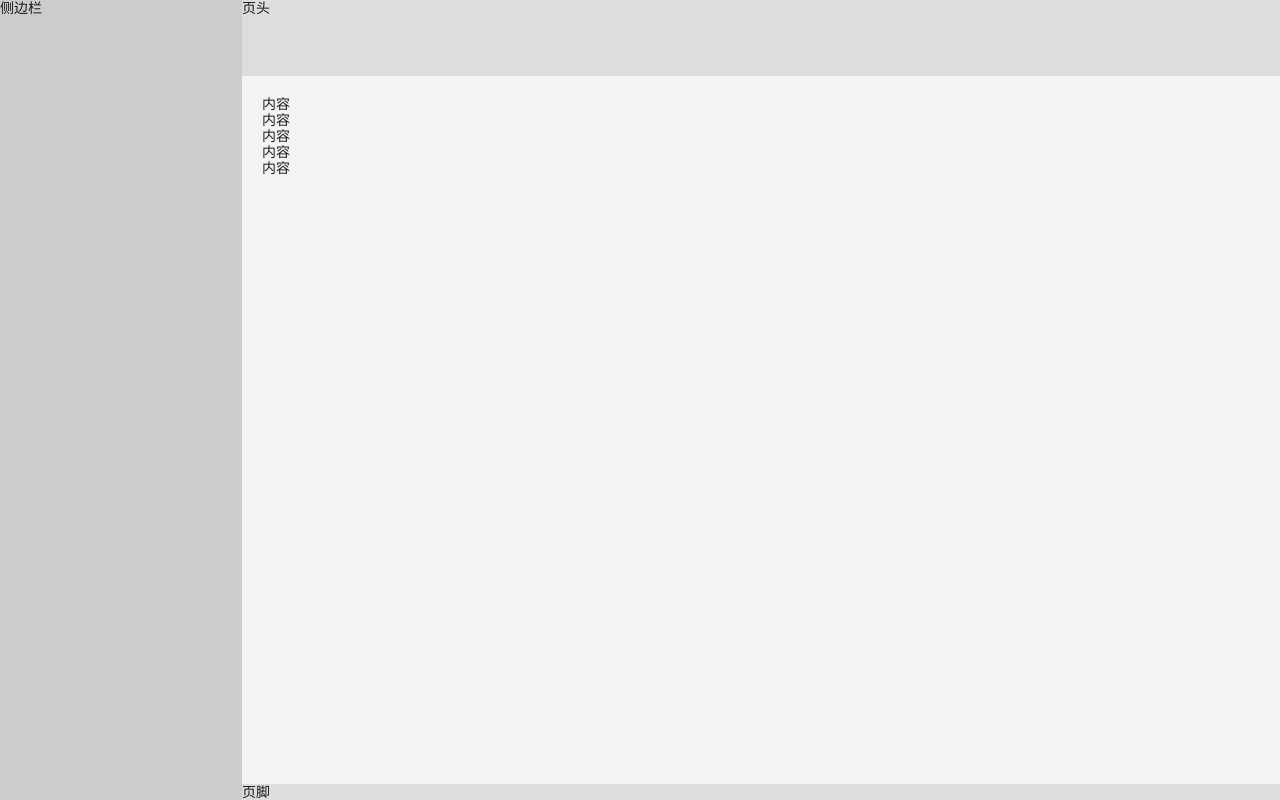
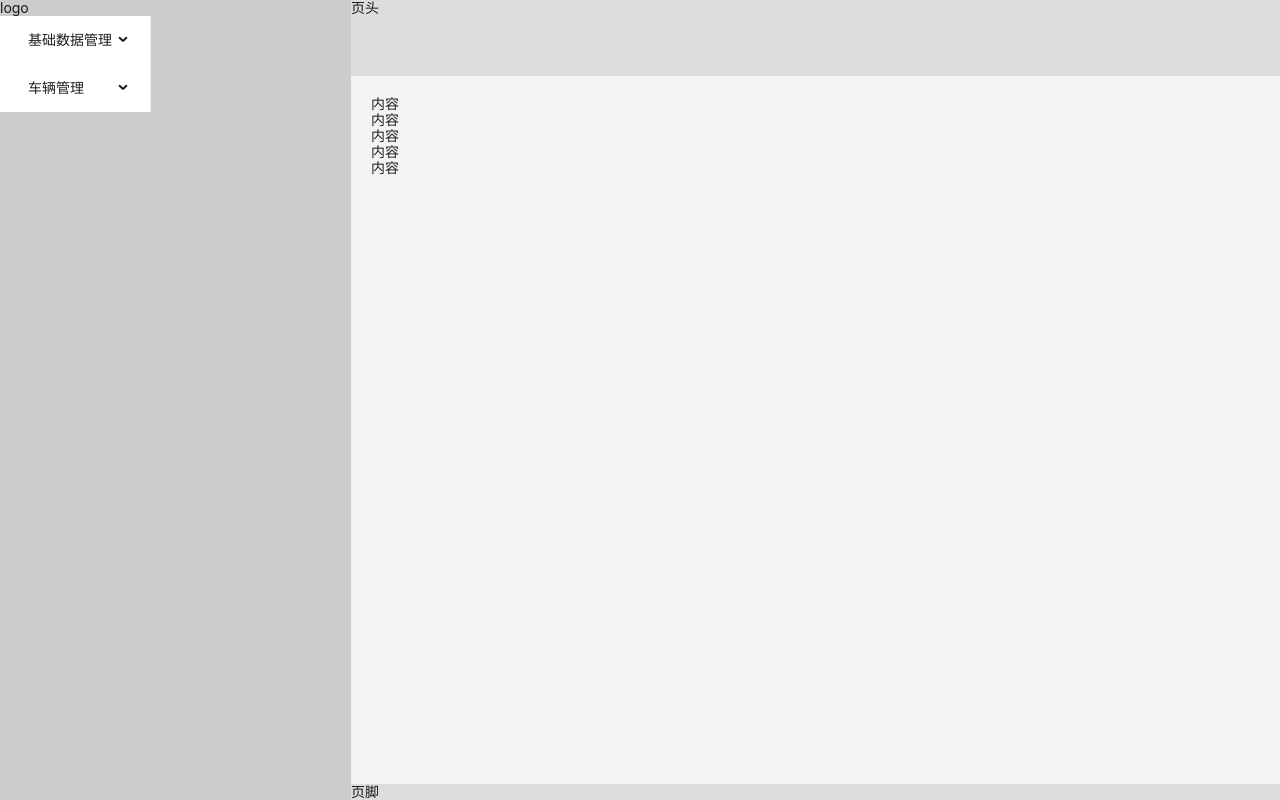
Before and after one commit to leiyatao/vue3-admin-antdv-template, a Vue app: page / in a window 1280 px wide. Built offline with nearby package versions, Linux system fonts and the light colour scheme.

Commit message:
添加侧栏菜单

```diff
--- /dev/null
+++ b/src/Views/Layout/components/AppSideBarMenu.vue
@@ -0,0 +1,21 @@
+<script >
+import {defineComponent,h,resolveComponent} from 'vue'
+import { StepBackwardOutlined, CarOutlined, HomeOutlined } from '@ant-design/icons-vue'
+</script>
+<template>
+     <a-menu theme="light" mode="inline">
+             <a-sub-menu title="基础数据管理" key="1">
+                <a-menu-item key="11">机构管理</a-menu-item>
+                <a-menu-item key="12">机构作业范围</a-menu-item>
+                <a-menu-item key="13">运费管理</a-menu-item>
+            </a-sub-menu>
+            <a-sub-menu title="车辆管理" key="2"><CarOutlined />
+                <a-menu-item key="21">车型管理</a-menu-item>
+                <a-menu-item key="22">车辆列表</a-menu-item>
+                <a-menu-item key="23">回车管理</a-menu-item>
+             </a-sub-menu>
+            </a-menu>
+</template>
+<style lang="scss" scoped>
+
+</style>
--- /dev/null
+++ b/src/Views/Layout/components/AppSidebar.vue
@@ -0,0 +1,10 @@
+<script setup>
+import AppSideBarMenu from "./AppSideBarMenu.vue";
+</script>
+<template>
+    <div>
+        <div>logo</div>
+        <AppSideBarMenu/>
+
+    </div>
+</template>
--- a/src/Views/Layout/index.vue
+++ b/src/Views/Layout/index.vue
@@ -1,7 +1,9 @@
-<script setup lang="ts"></script>
+<script setup>
+import AppSideBar from './components/AppSidebar.vue'
+</script>
 <template>
   <a-layout has-sider class="layout">
-    <div>侧边栏</div>
+    <AppSideBar/>
     <a-layout class="main">
       <div>页头</div>
       <a-layout-content class="content">
```
